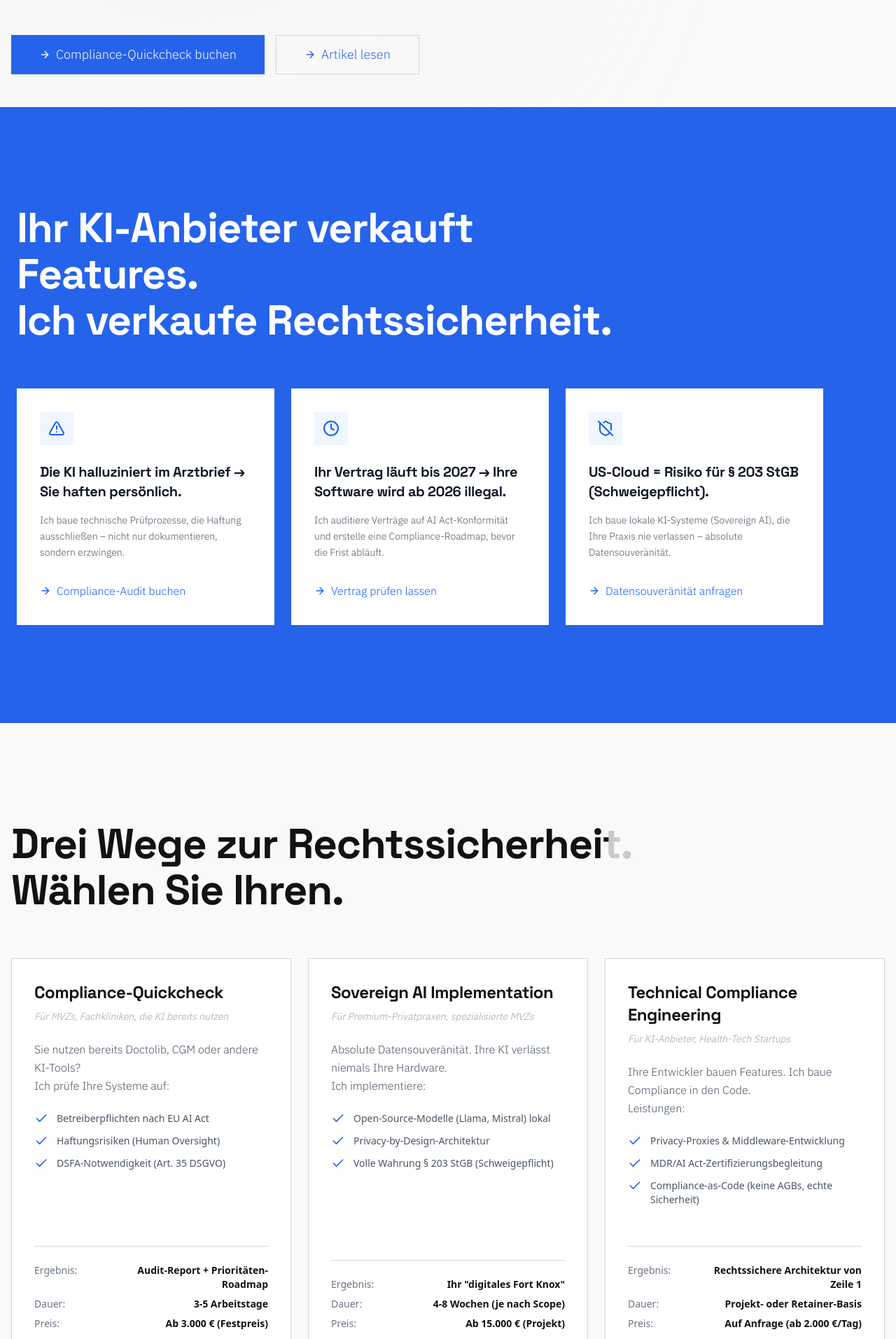
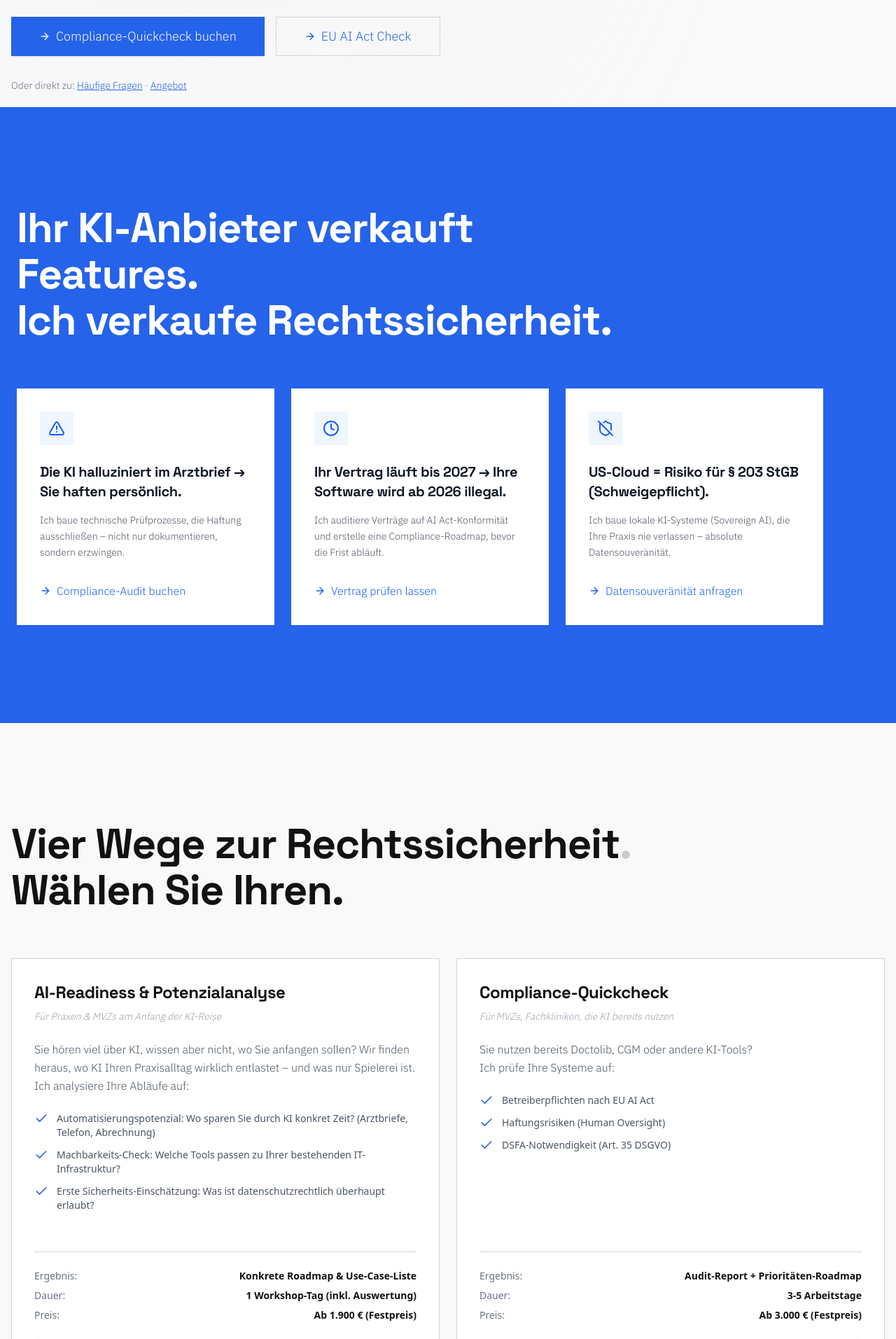
Before and after one commit to fonkape/legalmedtech, a Next.js app: page / in a window 1280 px wide. Shown: the part 647-2560 px from the top of the page at 70% size. Built offline with nearby package versions, Linux system fonts and the light colour scheme.

Commit message:
chore: push all pending changes for deployment

```diff
--- a/src/app/eu-ai-act-check/page.tsx
+++ b/src/app/eu-ai-act-check/page.tsx
@@ -9,17 +9,17 @@ export default function EuAiActPage() {
     const router = useRouter();
 
     return (
-        <div className="min-h-screen bg-gray-100/50 backdrop-blur-sm flex items-center justify-center p-4 md:p-8 font-sans relative">
+        <div className="min-h-screen bg-gray-100/50 backdrop-blur-sm py-8 px-4 md:px-8 font-sans relative">
 
             {/* Clickable Backdrop to go home */}
             <div
-                className="absolute inset-0 cursor-pointer"
+                className="fixed inset-0 cursor-pointer -z-10"
                 onClick={() => router.push('/')}
                 title="Zurück zur Startseite"
             />
 
             {/* Content Card */}
-            <main className="relative bg-white w-full max-w-4xl max-h-[90vh] overflow-y-auto rounded-3xl shadow-2xl border border-gray-200 z-10 flex flex-col animate-fade-in-up">
+            <main className="relative bg-white w-full max-w-4xl mx-auto rounded-3xl shadow-2xl border border-gray-200 z-10 flex flex-col animate-fade-in-up">
 
                 {/* Close Button */}
                 <div className="absolute top-6 right-6 z-20">
--- a/src/components/FAQ.tsx
+++ b/src/components/FAQ.tsx
@@ -52,7 +52,7 @@ export function FAQ() {
                                 </h3>
                                 <div className="text-base text-gray-700 leading-relaxed space-y-4">
                                     <p>
-                                        Immer der Arzt. Auch der EU AI Act ändert am Grundsatz des <strong>„Human in the Loop“</strong> nichts.
+                                        Immer der Arzt. Auch der <a href="https://eur-lex.europa.eu/legal-content/DE/TXT/?uri=CELEX:32024R1689" target="_blank" rel="noopener noreferrer" className="text-[#2563EB] underline hover:no-underline">EU AI Act</a> ändert am Grundsatz des <strong>„Human in the Loop"</strong> nichts.
                                     </p>
                                     <p>
                                         Sie haften für Behandlungsfehler (§ 630a BGB), auch wenn die KI den falschen Vorschlag gemacht hat. Der EU AI Act verschärft jedoch Ihre <strong>Überwachungspflicht (Human Oversight)</strong>:
@@ -111,7 +111,7 @@ export function FAQ() {
                                 </h3>
                                 <div className="text-base text-gray-700 leading-relaxed space-y-4">
                                     <p>
-                                        Ja. Nach <strong>Art. 4 EU AI Act</strong> sind Betreiber verpflichtet, Maßnahmen zur „KI-Kompetenz“ (AI Literacy) sicherzustellen.
+                                        Ja. Nach <a href="https://eur-lex.europa.eu/legal-content/DE/TXT/?uri=CELEX:32024R1689" target="_blank" rel="noopener noreferrer" className="text-[#2563EB] underline hover:no-underline"><strong>Art. 4 EU AI Act</strong></a> sind Betreiber verpflichtet, Maßnahmen zur „KI-Kompetenz“ (AI Literacy) sicherzustellen.
                                     </p>
                                     <p>
                                         Das bedeutet konkret:
--- a/src/components/Footer.tsx
+++ b/src/components/Footer.tsx
@@ -53,6 +53,7 @@ export function Footer() {
                             <li><Link href="#angebot" className="text-[#4B5563] hover:text-[#2563EB] transition-colors">KI-Compliance-Audit</Link></li>
                             <li><Link href="#angebot" className="text-[#4B5563] hover:text-[#2563EB] transition-colors">Sovereign AI Roadmap</Link></li>
                             <li><Link href="#angebot" className="text-[#4B5563] hover:text-[#2563EB] transition-colors">Technical Engineering</Link></li>
+                            <li><Link href="/leistungen" className="text-[#4B5563] hover:text-[#2563EB] transition-colors flex items-center gap-1">Leistungsübersicht (PDF) <span className="text-xs opacity-60">↗</span></Link></li>
                         </ul>
                     </div>
 
--- a/src/components/Hero.tsx
+++ b/src/components/Hero.tsx
@@ -43,13 +43,18 @@ export function Hero() {
                                 Compliance-Quickcheck buchen
                             </Button>
                         </Link>
-                        <Link href="#insights">
+                        <Link href="/eu-ai-act-check">
                             <Button size="lg" variant="outline" className="theme-precision:border-white theme-precision:text-white theme-precision:hover:bg-white/10 group">
                                 <ArrowRight className="w-4 h-4 mr-2" />
-                                Artikel lesen
+                                EU AI Act Check
                             </Button>
                         </Link>
                     </div>
+
+                    {/* Quick Links */}
+                    <p className="mt-8 text-sm text-gray-500 theme-precision:text-white/50">
+                        Oder direkt zu: <Link href="#faq" className="underline hover:text-[#2563EB]">Häufige Fragen</Link> · <Link href="#angebot" className="underline hover:text-[#2563EB]">Angebot</Link>
+                    </p>
                 </div>
 
                 {/* Profile Image (Precision Design) */}
--- a/src/components/JsonLd.tsx
+++ b/src/components/JsonLd.tsx
@@ -77,42 +77,42 @@ export default function JsonLd() {
                 "mainEntity": [
                     {
                         "@type": "Question",
-                        "name": "Mein KI-Anbieter sagt, alles ist DSGVO-konform. Reicht das nicht?",
+                        "name": "Ist der Einsatz von ChatGPT in der Arztpraxis DSGVO-konform?",
                         "acceptedAnswer": {
                             "@type": "Answer",
-                            "text": "Nein. 'DSGVO-konform' auf einer Marketing-Seite ist eine Zusicherung des Herstellers – nicht Ihre Absicherung als Betreiber. Der Hersteller liefert Software, Sie setzen sie ein und haften. Sie müssen u.a. eine Datenschutz-Folgenabschätzung durchführen und Human Oversight technisch umsetzen."
+                            "text": "Die kostenlose Standard-Version von ChatGPT speichert Eingaben zum Training und hostet Daten in den USA. Die Eingabe von Patientendaten dort ist ein schwerer Datenschutzverstoß. Für eine rechtssichere Nutzung benötigen Sie: Eine explizite Einwilligung (oder Anonymisierung), einen AV-Vertrag mit OpenAI, und die Enterprise-Version mit 'Zero Data Retention'-Policy. Empfehlung: Setzen Sie auf lokale LLMs ('Sovereign AI'), die Ihre Praxis-IT nie verlassen."
                         }
                     },
                     {
                         "@type": "Question",
-                        "name": "Kann ich nicht einfach einen Anwalt fragen?",
+                        "name": "Wer haftet, wenn KI in der Praxis einen Fehler macht?",
                         "acceptedAnswer": {
                             "@type": "Answer",
-                            "text": "Ein Anwalt sagt Ihnen, ob etwas legal ist – nicht, wie Sie es technisch umsetzen. Ich bin Legal Engineer: Ich sage nicht nur 'was' rechtlich nötig ist, sondern auch 'wie' man es technisch implementiert."
+                            "text": "Immer der Arzt. Auch der EU AI Act ändert am Grundsatz des 'Human in the Loop' nichts. Sie haften für Behandlungsfehler (§ 630a BGB), auch wenn die KI den falschen Vorschlag gemacht hat. Der EU AI Act verschärft jedoch Ihre Überwachungspflicht (Human Oversight): Sie müssen verstehen, wie die KI zu ihrem Ergebnis kommt, Sie müssen in der Lage sein, die KI jederzeit zu überstimmen, und Sie müssen Ihre Kontrolle dokumentieren."
                         }
                     },
                     {
                         "@type": "Question",
-                        "name": "Was kostet mich das?",
+                        "name": "Welche Bußgelder drohen bei Nichteinhaltung des EU AI Act?",
                         "acceptedAnswer": {
                             "@type": "Answer",
-                            "text": "Quickcheck (Audit) ab 3.000 € (Festpreis). Sovereign AI Implementierung ab 15.000 € (Projekt). Retainer (laufende Beratung) ab 2.000 €/Monat. Zum Vergleich: Ein Datenschutzverstoß oder Haftungsfall ist meist deutlich teurer."
+                            "text": "Die Sanktionen gehen deutlich über die DSGVO hinaus: Bis 35 Mio. € (oder 7% Umsatz) für verbotene KI-Praktiken, bis 15 Mio. € (oder 3% Umsatz) für Verstöße gegen Hochrisiko-KI-Pflichten, bis 7,5 Mio. € (oder 1,5% Umsatz) für falsche Angaben. Für Ärzte besonders relevant: Der Einsatz von nicht-konformen Hochrisiko-Systemen (z.B. unzulässige Diagnosesoftware) fällt unter die 15 Mio. € Kategorie."
                         }
                     },
                     {
                         "@type": "Question",
-                        "name": "Warum sollte ich Ihnen vertrauen?",
+                        "name": "Muss ich als Arzt eine Schulungspflicht für KI erfüllen? (AI Literacy)",
                         "acceptedAnswer": {
                             "@type": "Answer",
-                            "text": "1. 10 Jahre Corporate Compliance Erfahrung. 2. Tiefes technisches Verständnis (Code & Architektur). 3. Unabhängige Beratung ohne Verkaufsdruck."
+                            "text": "Ja. Nach Art. 4 EU AI Act sind Betreiber verpflichtet, Maßnahmen zur 'KI-Kompetenz' (AI Literacy) sicherzustellen. Das bedeutet: Sie und Ihr Praxispersonal müssen die Funktionsweise und Grenzen der eingesetzten KI verstehen und Risiken (z.B. Halluzinationen, Bias) erkennen können. Ohne nachweisbare Schulung kann im Schadensfall ein Organisationsverschulden angenommen werden."
                         }
                     },
                     {
                         "@type": "Question",
-                        "name": "Ist das nicht alles übertrieben? Bisher ist doch nichts passiert.",
+                        "name": "Brauche ich eine Datenschutz-Folgenabschätzung (DSFA) für KI in meiner Praxis?",
                         "acceptedAnswer": {
                             "@type": "Answer",
-                            "text": "Der EU AI Act gilt seit August 2024. Wir sind in einer Übergangsphase ähnlich wie bei der DSGVO 2018. Wer sich jetzt vorbereitet, vermeidet später Hektik und Bußgelder."
+                            "text": "In den meisten Fällen: Ja. Nach Art. 35 DSGVO ist eine DSFA zwingend, wenn 'neue Technologien' mit einem voraussichtlich hohen Risiko für die Rechte Betroffener eingesetzt werden. KI in der Gesundheitsversorgung erfüllt diese Kriterien fast immer (Verarbeitung sensibler Gesundheitsdaten gem. Art. 9 DSGVO + automatisierte Analyse). Starten Sie kein KI-Projekt ohne schriftliche Risikoanalyse."
                         }
                     }
                 ]
--- a/src/components/Services.tsx
+++ b/src/components/Services.tsx
@@ -9,12 +9,63 @@ export function Services() {
             <div className="container mx-auto px-4">
                 <div className="text-left mb-16 max-w-4xl">
                     <ScrollReveal as="h2" className="text-4xl md:text-6xl font-bold text-foreground mb-4 leading-[1.1] tracking-tight mx-0">
-                        Drei Wege zur Rechtssicherheit. <br className="hidden md:block" /> Wählen Sie Ihren.
+                        Vier Wege zur Rechtssicherheit. <br className="hidden md:block" /> Wählen Sie Ihren.
                     </ScrollReveal>
                 </div>
 
-                <div className="grid grid-cols-1 lg:grid-cols-3 gap-6 auto-rows-fr">
-                    {/* Card 1: Compliance-Quickcheck */}
+                <div className="grid grid-cols-1 lg:grid-cols-2 gap-6 auto-rows-fr">
+                    {/* Card 1: AI-Readiness & Potenzialanalyse (NEW) */}
+                    <div className="bg-card p-8 rounded-custom border border-border-subtle flex flex-col h-full transition-theme hover:border-primary">
+                        <div className="mb-6 flex-grow">
+                            <h3 className="text-2xl font-bold text-foreground mb-2">AI-Readiness & Potenzialanalyse</h3>
+                            <p className="text-sm text-gray-400 italic mb-6">Für Praxen & MVZs am Anfang der KI-Reise</p>
+
+                            <p className="text-gray-600 mb-6 leading-relaxed">
+                                Sie hören viel über KI, wissen aber nicht, wo Sie anfangen sollen? Wir finden heraus, wo KI Ihren Praxisalltag wirklich entlastet – und was nur Spielerei ist. Ich analysiere Ihre Abläufe auf:
+                            </p>
+
+                            <ul className="space-y-3 mb-8">
+                                <li className="flex items-start gap-3 text-sm text-gray-600">
+                                    <Check className="w-5 h-5 text-primary shrink-0" />
+                                    <span><strong>Automatisierungspotenzial:</strong> Wo sparen Sie durch KI konkret Zeit? (Arztbriefe, Telefon, Abrechnung)</span>
+                                </li>
+                                <li className="flex items-start gap-3 text-sm text-gray-600">
+                                    <Check className="w-5 h-5 text-primary shrink-0" />
+                                    <span><strong>Machbarkeits-Check:</strong> Welche Tools passen zu Ihrer bestehenden IT-Infrastruktur?</span>
+                                </li>
+                                <li className="flex items-start gap-3 text-sm text-gray-600">
+                                    <Check className="w-5 h-5 text-primary shrink-0" />
+                                    <span><strong>Erste Sicherheits-Einschätzung:</strong> Was ist datenschutzrechtlich überhaupt erlaubt?</span>
+                                </li>
+                            </ul>
+                        </div>
+
+                        <div className="mt-auto border-t border-border-subtle pt-6">
+                            <div className="mb-6 space-y-2">
+                                <div className="flex justify-between items-baseline text-sm">
+                                    <span className="text-gray-500">Ergebnis:</span>
+                                    <span className="font-bold text-foreground text-right w-2/3">Konkrete Roadmap & Use-Case-Liste</span>
+                                </div>
+                                <div className="flex justify-between items-baseline text-sm">
+                                    <span className="text-gray-500">Dauer:</span>
+                                    <span className="font-bold text-foreground">1 Workshop-Tag (inkl. Auswertung)</span>
+                                </div>
+                                <div className="flex justify-between items-baseline text-sm">
+                                    <span className="text-gray-500">Preis:</span>
+                                    <span className="font-bold text-foreground">Ab 1.900 € (Festpreis)</span>
+                                </div>
+                            </div>
+
+                            <Link href="#contact" className="block">
+                                <Button size="lg" variant="primary" className="w-full group text-left justify-center">
+                                    <ArrowRight className="w-4 h-4 mr-2" />
+                                    Potenzialanalyse anfragen
+                                </Button>
+                            </Link>
+                        </div>
+                    </div>
+
+                    {/* Card 2: Compliance-Quickcheck */}
                     <div className="bg-card p-8 rounded-custom border border-border-subtle flex flex-col h-full transition-theme hover:border-primary">
                         <div className="mb-6 flex-grow">
                             <h3 className="text-2xl font-bold text-foreground mb-2">Compliance-Quickcheck</h3>
@@ -66,7 +117,7 @@ export function Services() {
                         </div>
                     </div>
 
-                    {/* Card 2: Sovereign AI Implementation */}
+                    {/* Card 3: Sovereign AI Implementation */}
                     <div className="bg-card p-8 rounded-custom border border-border-subtle flex flex-col h-full transition-theme hover:border-primary">
                         <div className="mb-6 flex-grow">
                             <h3 className="text-2xl font-bold text-foreground mb-2">Sovereign AI Implementation</h3>
@@ -118,7 +169,7 @@ export function Services() {
                         </div>
                     </div>
 
-                    {/* Card 3: Technical Compliance Engineering */}
+                    {/* Card 4: Technical Compliance Engineering */}
                     <div className="bg-card p-8 rounded-custom border border-border-subtle flex flex-col h-full transition-theme hover:border-primary">
                         <div className="mb-6 flex-grow">
                             <h3 className="text-2xl font-bold text-foreground mb-2">Technical Compliance Engineering</h3>
```
Also changed, not shown: 1 other file (tests, documents, lock files or other folders).
